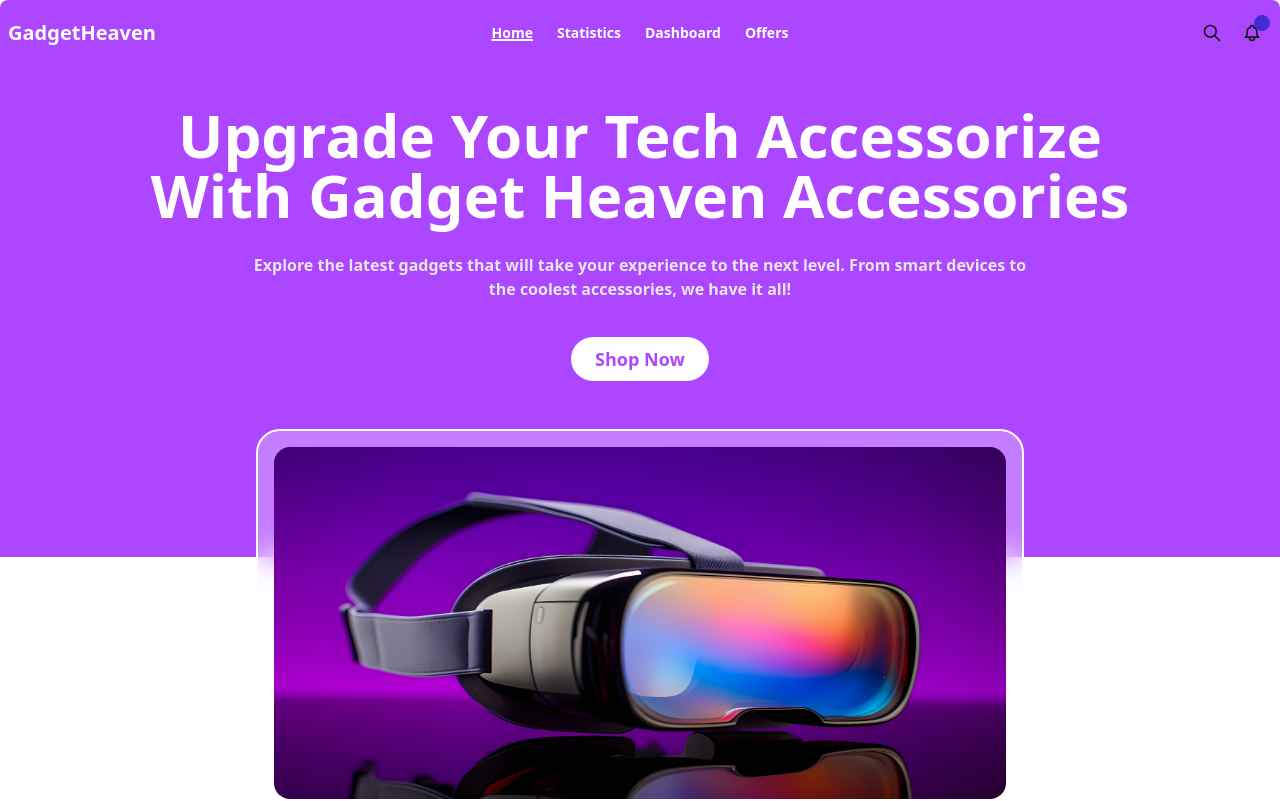
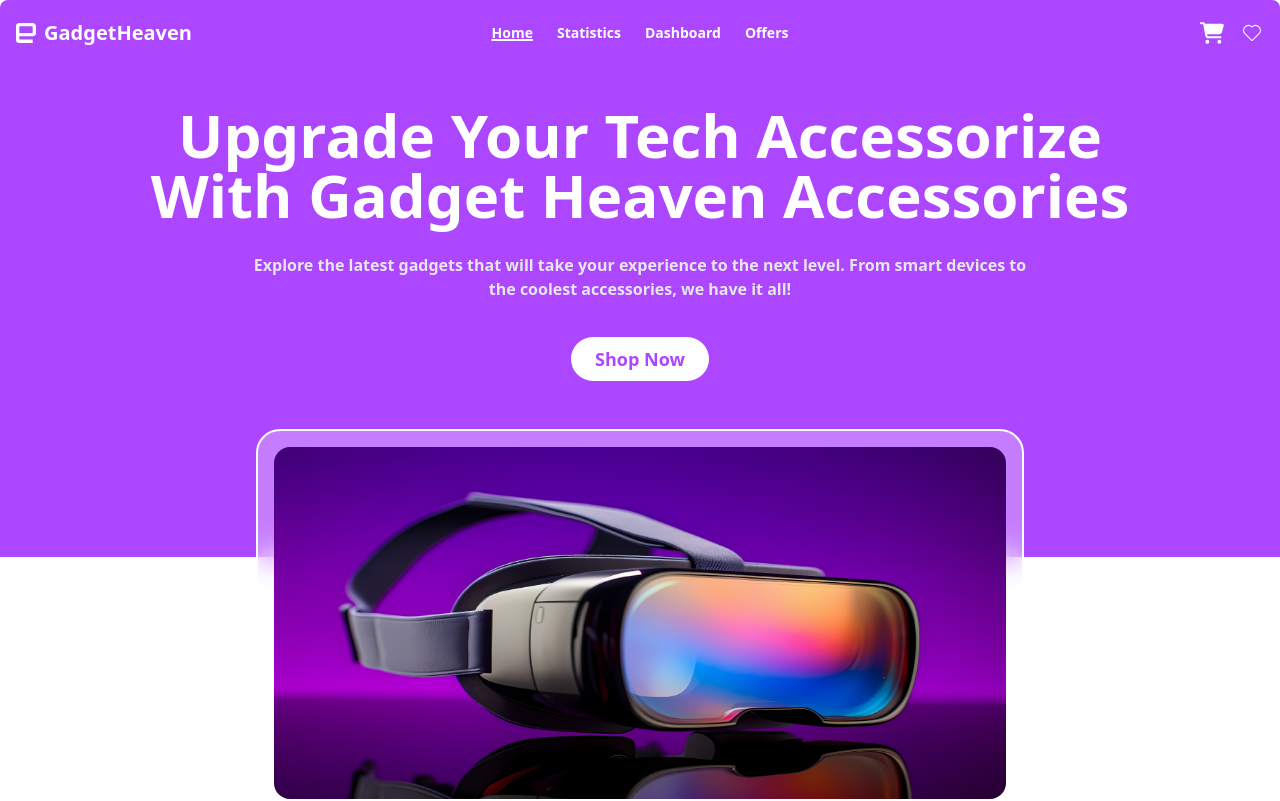
Before and after one commit to mrinmoy-765/GadgetHeaven, a React (Vite) app: page / in a window 1280 px wide. Shown: the top 801 px of the page. Built offline with nearby package versions, Linux system fonts and the light colour scheme.

Commit message:
star added

```diff
--- a/package.json
+++ b/package.json
@@ -16,6 +16,7 @@
     "react": "^19.0.0",
     "react-dom": "^19.0.0",
     "react-icons": "^5.5.0",
+    "react-rating-stars-component": "^2.2.0",
     "react-router-dom": "^6.29.0",
     "tailwindcss": "^4.0.7"
   },
--- a/public/data.json
+++ b/public/data.json
@@ -206,7 +206,7 @@
             "Android 14"
           ],
           "availability": true,
-          "rating": 4.6
+          "rating": 4.2
         },
         {
           "product_id": "14",
@@ -254,7 +254,7 @@
             "macOS Ventura"
           ],
           "availability": true,
-          "rating": 4.8
+          "rating": 3.8
         },
         {
           "product_id": "17",
@@ -270,7 +270,7 @@
             "Windows 11 Pro"
           ],
           "availability": true,
-          "rating": 4.7
+          "rating": 2.7
         },
         {
           "product_id": "18",
--- a/src/components/GadgetDetails/GadgetDetails.jsx
+++ b/src/components/GadgetDetails/GadgetDetails.jsx
@@ -3,8 +3,17 @@ import { useLoaderData, useParams } from "react-router-dom";
 import { FaCartShopping } from "react-icons/fa6";
 import { CiHeart } from "react-icons/ci";
 import { addToStoreCartList, addToStoreWishList } from "../Utility/addToDb";
+import ReactStars from "react-rating-stars-component";
+import { FaStar } from "react-icons/fa";
 
 const GadgetDetails = () => {
+  const colors = {
+    orange: "#F2C265",
+    grey: "a9a9a9",
+  };
+
+  const stars = Array(5).fill(0);
+
   const { product_id } = useParams();
   const id = parseInt(product_id);
 
@@ -81,16 +90,18 @@ const GadgetDetails = () => {
                 <li key={index}>✔ {spec}</li>
               ))}
             </ul>
-            <p className="font-semibold text-base mt-3">Rating</p>
-            <p className="text-yellow-500 text-lg">
-              {Array.from({ length: Math.floor(rating) }, (_, index) => (
-                <span key={index}>⭐</span>
-              ))}{" "}
-              <span className="text-base font-semi text-gray-500">
-                {" "}
-                {rating}
-              </span>
-            </p>
+
+            <div style={{ display: "flex", alignItems: "center", gap: "8px", marginTop: "15px" }}>
+              {stars.map((_, index) => (
+                <FaStar
+                  key={index}
+                  size={24}
+                  color={rating > index ? colors.orange : colors.grey}
+                />
+              ))}
+              <p style={{ margin: 0 }}>({rating} Stars)</p>
+            </div>
+
             {/* buttons */}
             <div className="flex">
               <button
--- a/src/components/Navbar/Navbar.jsx
+++ b/src/components/Navbar/Navbar.jsx
@@ -1,5 +1,8 @@
 import React from "react";
 import { NavLink } from "react-router-dom";
+import { FaCartShopping } from "react-icons/fa6";
+import { CiHeart } from "react-icons/ci";
+import { SiEngadget } from "react-icons/si";
 
 const links = (
   <>
@@ -69,6 +72,7 @@ const Navbar = () => {
               {links}
             </ul>
           </div>
+          <SiEngadget className="text-white font-bold text-xl mx-2"/>
           <a className="font-bold text-xl text-white">GadgetHeaven</a>
         </div>
         <div className="navbar-center hidden lg:flex">
@@ -78,39 +82,10 @@ const Navbar = () => {
         </div>
         <div className="navbar-end">
           <button className="btn btn-ghost btn-circle">
-            <svg
-              xmlns="http://www.w3.org/2000/svg"
-              className="h-5 w-5"
-              fill="none"
-              viewBox="0 0 24 24"
-              stroke="currentColor"
-            >
-              <path
-                strokeLinecap="round"
-                strokeLinejoin="round"
-                strokeWidth="2"
-                d="M21 21l-6-6m2-5a7 7 0 11-14 0 7 7 0 0114 0z"
-              />
-            </svg>
+             <FaCartShopping className="text-2xl text-white hover:text-black" />
           </button>
-          <button className="btn btn-ghost btn-circle">
-            <div className="indicator">
-              <svg
-                xmlns="http://www.w3.org/2000/svg"
-                className="h-5 w-5"
-                fill="none"
-                viewBox="0 0 24 24"
-                stroke="currentColor"
-              >
-                <path
-                  strokeLinecap="round"
-                  strokeLinejoin="round"
-                  strokeWidth="2"
-                  d="M15 17h5l-1.405-1.405A2.032 2.032 0 0118 14.158V11a6.002 6.002 0 00-4-5.659V5a2 2 0 10-4 0v.341C7.67 6.165 6 8.388 6 11v3.159c0 .538-.214 1.055-.595 1.436L4 17h5m6 0v1a3 3 0 11-6 0v-1m6 0H9"
-                />
-              </svg>
-              <span className="badge badge-xs badge-primary indicator-item"></span>
-            </div>
+          <button className="btn btn-ghost btn-circle ">
+                <CiHeart className="text-2xl text-white hover:text-black" />
           </button>
         </div>
       </div>
--- /dev/null
+++ b/src/react-rating-stars-component.d.ts
@@ -0,0 +1 @@
+declare module "react-rating-stars-component";
```
Also changed, not shown: 1 other file (tests, documents, lock files or other folders).
